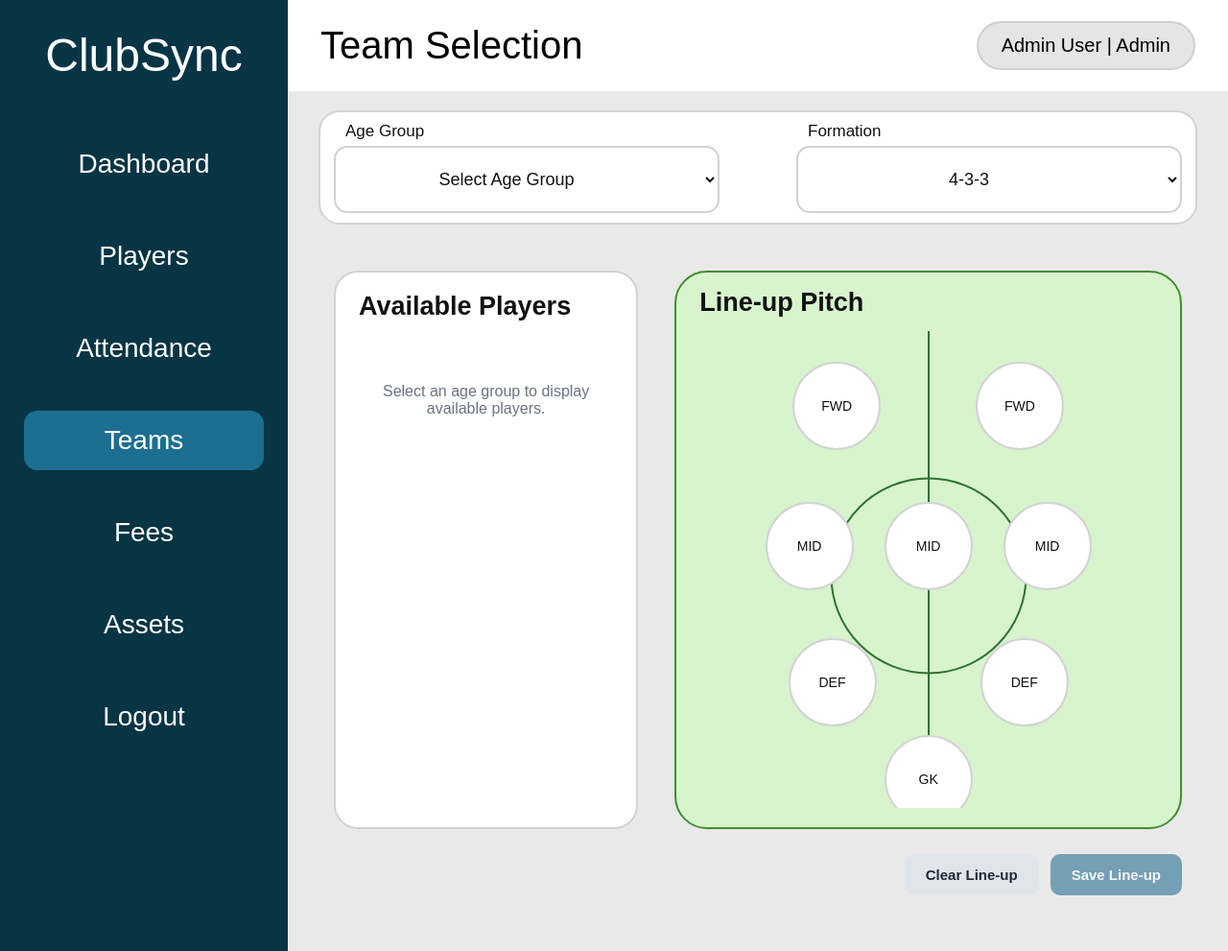
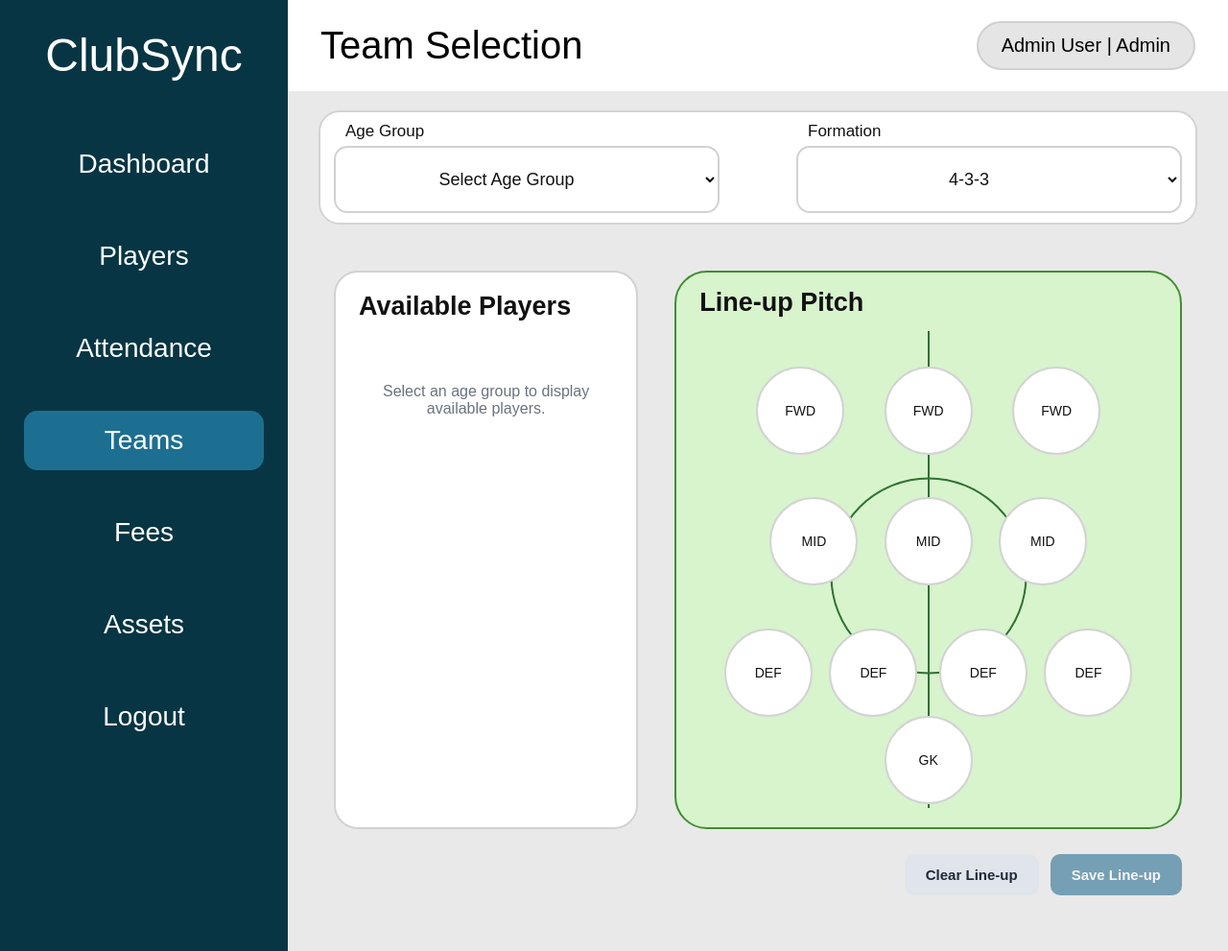
Before and after one commit to Harnaav07/ClubSync, a Flask app: page /teams in a window 1280 px wide. Shown: the whole page at 96% size. Run offline with Flask 3, Linux system fonts and the light colour scheme; a user stored in the database is signed in; data comes from the database, SQL or seed files in the repository.

Commit message:
Complete teams management page with formation selection, drag-and-drop lineups, and database integration

```diff
--- a/app.py
+++ b/app.py
@@ -768,19 +768,57 @@ def teams():
         "3-5-2"
     }
 
-    allowed_slots = {
-        "forward_left",
-        "forward_right",
-        "midfield_left",
-        "midfield_centre",
-        "midfield_right",
-        "defence_left",
-        "defence_right",
-        "goalkeeper"
+    # Each formation uses exactly 11 pitch positions.
+    formation_slots = {
+        "4-3-3": {
+            "forward_left",
+            "forward_centre",
+            "forward_right",
+            "midfield_left",
+            "midfield_centre",
+            "midfield_right",
+            "defence_left",
+            "defence_centre_left",
+            "defence_centre_right",
+            "defence_right",
+            "goalkeeper"
+        },
+
+        "4-4-2": {
+            "forward_left",
+            "forward_right",
+            "midfield_left",
+            "midfield_centre_left",
+            "midfield_centre_right",
+            "midfield_right",
+            "defence_left",
+            "defence_centre_left",
+            "defence_centre_right",
+            "defence_right",
+            "goalkeeper"
+        },
+
+        "3-5-2": {
+            "forward_left",
+            "forward_right",
+            "midfield_left",
+            "midfield_centre_left",
+            "midfield_centre",
+            "midfield_centre_right",
+            "midfield_right",
+            "defence_left",
+            "defence_centre",
+            "defence_right",
+            "goalkeeper"
+        }
     }
 
     if selected_formation not in allowed_formations:
         selected_formation = "4-3-3"
+
+    # Only accept position names that belong to
+    # the currently selected formation.
+    allowed_slots = formation_slots[selected_formation]
 
     connection = get_database_connection()
 
--- a/static/css/style.css
+++ b/static/css/style.css
@@ -1543,7 +1543,7 @@ body {
 }
 
 .slot-goalkeeper {
-    top: 94%;
+    top: 87%;
     left: 50%;
 }
 
--- a/templates/teams.html
+++ b/templates/teams.html
@@ -159,8 +159,8 @@
         </form>
 
         <p class="team-help-message">
-            Select a player, then select a position on the pitch.
-            Select a filled position again to remove that player.
+            Drag or select a player, then place them into one of the
+            11 positions. Changing the formation updates the pitch layout.
         </p>
 
         <form
@@ -248,29 +248,75 @@
                         <div class="halfway-line"></div>
                         <div class="centre-circle"></div>
                         <div class="centre-dot"></div>
+                        {# Each formation contains exactly 11 player positions. #}
+                        {% if selected_formation == "4-4-2" %}
 
-                        {% set slots = [
-                            ("forward_left", "FWD", "slot-forward-left"),
-                            ("forward_right", "FWD", "slot-forward-right"),
-                            ("midfield_left", "MID", "slot-midfield-left"),
-                            ("midfield_centre", "MID", "slot-midfield-centre"),
-                            ("midfield_right", "MID", "slot-midfield-right"),
+                            {% set slots = [
+                                ("forward_left", "FWD", 18, 35),
+                                ("forward_right", "FWD", 18, 65),
 
-                            ("defence_left", "DEF", "slot-defence-left"),
+                                ("midfield_left", "MID", 45, 15),
+                                ("midfield_centre_left", "MID", 45, 38),
+                                ("midfield_centre_right", "MID", 45, 62),
+                                ("midfield_right", "MID", 45, 85),
 
-                            ("defence_right", "DEF", "slot-defence-right"),
-                            ("goalkeeper", "GK", "slot-goalkeeper")
-                        ] %}
+                                ("defence_left", "DEF", 72, 15),
+                                ("defence_centre_left", "DEF", 72, 38),
+                                ("defence_centre_right", "DEF", 72, 62),
+                                ("defence_right", "DEF", 72, 85),
 
-                        {% for slot_name, slot_position, slot_class in slots %}
+                                ("goalkeeper", "GK", 85, 50)
+                            ] %}
+
+                        {% elif selected_formation == "3-5-2" %}
+
+                            {% set slots = [
+                                ("forward_left", "FWD", 18, 35),
+                                ("forward_right", "FWD", 18, 65),
+
+                                ("midfield_left", "MID", 45, 10),
+                                ("midfield_centre_left", "MID", 45, 30),
+                                ("midfield_centre", "MID", 45, 50),
+                                ("midfield_centre_right", "MID", 45, 70),
+                                ("midfield_right", "MID", 45, 90),
+
+                                ("defence_left", "DEF", 72, 25),
+                                ("defence_centre", "DEF", 72, 50),
+                                ("defence_right", "DEF", 72, 75),
+
+                                ("goalkeeper", "GK", 82, 50)
+                            ] %}
+
+                        {% else %}
+
+                            {% set slots = [
+                                ("forward_left", "FWD", 18, 22),
+                                ("forward_centre", "FWD", 18, 50),
+                                ("forward_right", "FWD", 18, 78),
+
+                                ("midfield_left", "MID", 45, 25),
+                                ("midfield_centre", "MID", 45, 50),
+                                ("midfield_right", "MID", 45, 75),
+
+                                ("defence_left", "DEF", 72, 15),
+                                ("defence_centre_left", "DEF", 72, 38),
+                                ("defence_centre_right", "DEF", 72, 62),
+                                ("defence_right", "DEF", 72, 85),
+
+                                ("goalkeeper", "GK", 90, 50)
+                            ] %}
+
+                        {% endif %}
+{% for slot_name, slot_position, slot_top, slot_left in slots %}
                             {% set saved_player = saved_lineup.get(slot_name) %}
 
                             <button
                                 type="button"
-                                class="lineup-slot {{ slot_class }}
+                                class="lineup-slot
                                 {% if saved_player %}
                                     filled-slot
                                 {% endif %}"
+                                style="top: {{ slot_top }}%; left: {{ slot_left }}%;"
                                 data-slot="{{ slot_name }}"
                                 data-position="{{ slot_position }}"
                                 data-player-id="{{ saved_player['player_id'] if saved_player else '' }}"
```
